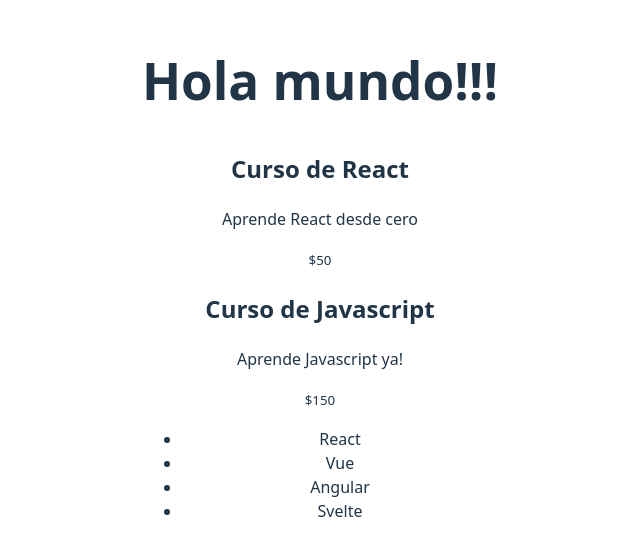
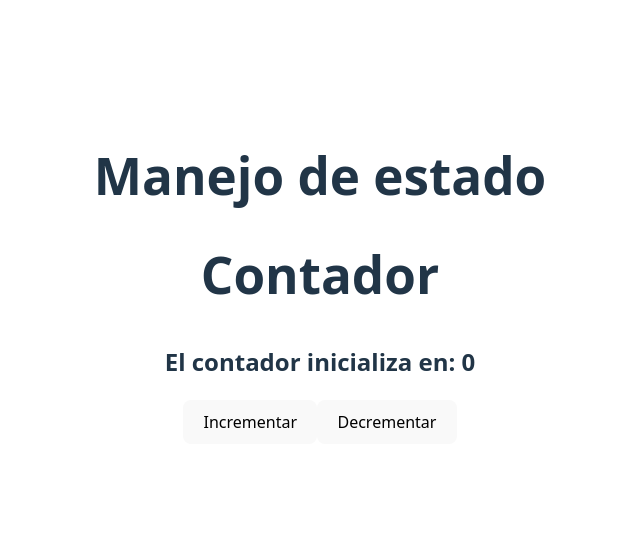
Before and after one commit to felipecoll/react-begins, a React (Vite) app: page / in a window 1280 px wide. Shown: the part 126-682 px from the top of the page, without its empty margins (320-960 px from the left). Built offline with nearby package versions, Linux system fonts and the light colour scheme.

Commit message:
Use state - manejo de estado

```diff
--- a/src/App.jsx
+++ b/src/App.jsx
@@ -1,5 +1,6 @@
-import Card from './components/card'
+// import Card from './components/card'
 import './App.css'
+import Counter from './components/counter'
 
 function App() {
 
@@ -8,9 +9,10 @@
   return (
     <>
       <section>
-        <h1>Hola mundo!!!</h1>
+        <h1>Manejo de estado</h1>
 
-        <Card
+        <Counter></Counter>
+        {/* <Card
           title="Curso de React"
           description="Aprende React desde cero"
           price="$50">
@@ -26,7 +28,7 @@
           {items.map((item, index) => (
             <li key={index}>{item}</li>
           ))}
-        </ul>
+        </ul> */}
       </section>
     </>
   )
--- /dev/null
+++ b/src/components/counter.jsx
@@ -0,0 +1,26 @@
+import React from 'react'
+import { useState } from 'react'
+
+const Counter = () => {
+
+  const [count, setCount] = useState(0)
+
+  const handleIncrement = () => {
+    setCount(count + 1)
+  }
+
+  const handleDecrement = () => {
+    setCount(count - 1)
+  }
+
+  return (
+    <>
+      <h1>Contador</h1>
+      <h2>El contador inicializa en: {count}</h2>
+      <button onClick={handleIncrement}>Incrementar</button>
+      <button onClick={handleDecrement}>Decrementar</button>
+    </>
+  )
+}
+
+export default Counter
```
